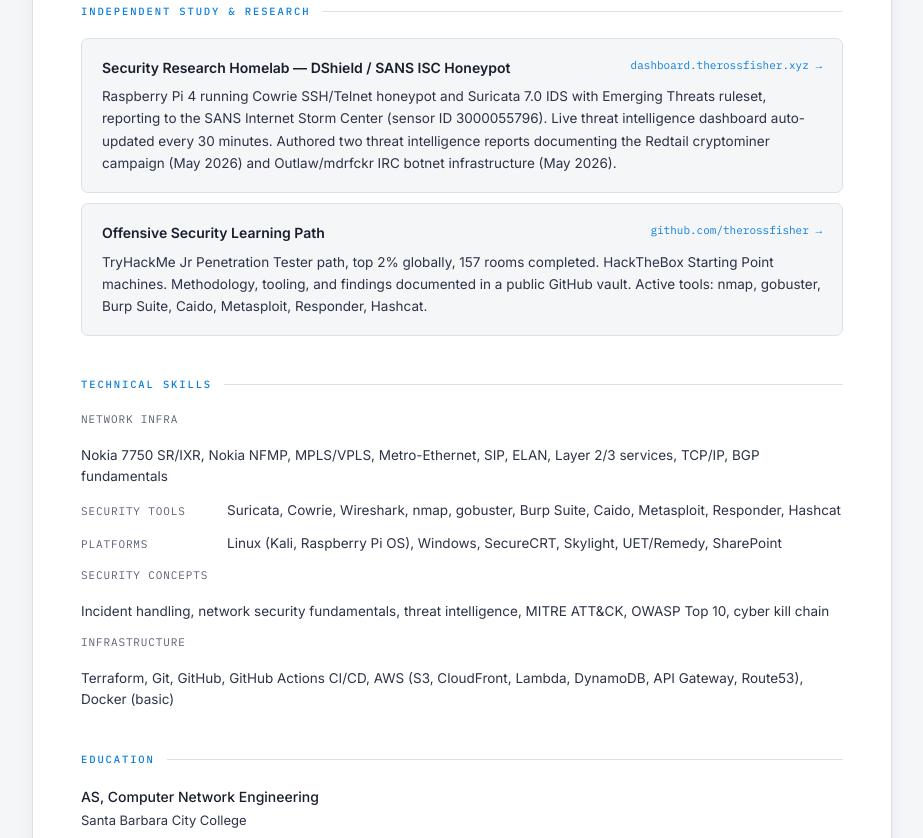
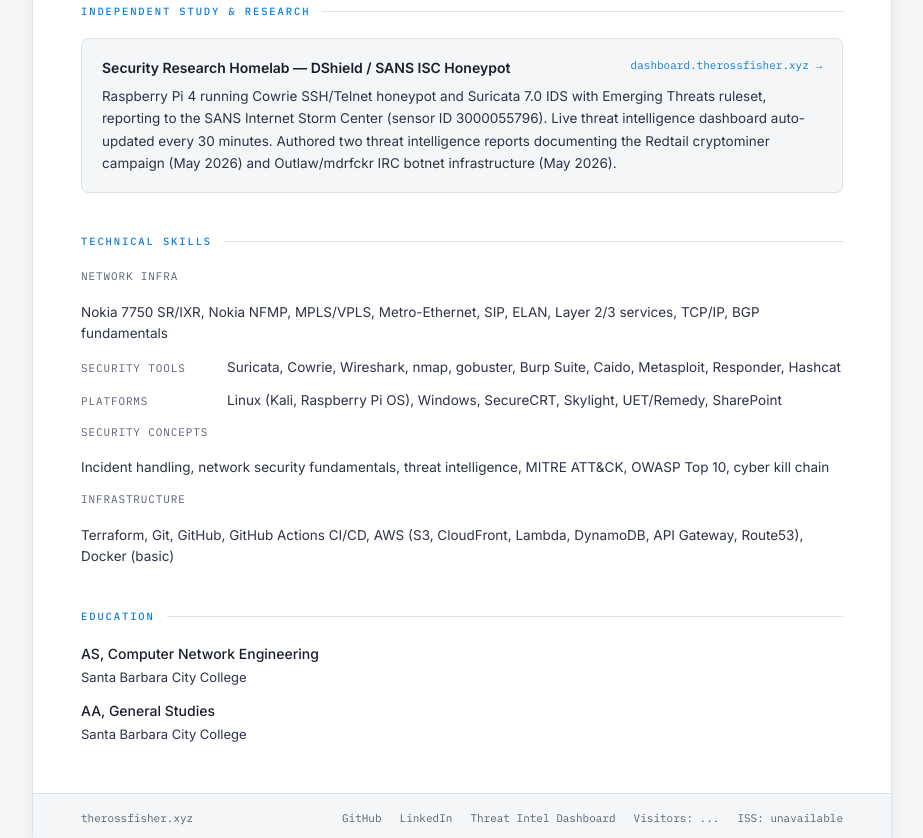
Before and after one commit to therossfisher/therossfisher-resume-frontend, a plain HTML site: page resume/index.html in a window 1280 px wide. Shown: the part 1907-2745 px from the top of the page, without its empty margins (178-1101 px from the left). Drawn offline with Linux system fonts and the light colour scheme; no server answers.

Commit message:
updating projects section

```diff
--- a/resume/index.html
+++ b/resume/index.html
@@ -532,18 +532,6 @@
         </p>
       </div>
 
-      <div class="study-item">
-        <div class="study-header">
-          <div class="study-name">Offensive Security Learning Path</div>
-          <a class="study-link" href="https://github.com/therossfisher/offensive-security-journey" target="_blank">github.com/therossfisher →</a>
-        </div>
-        <p class="study-desc">
-          TryHackMe Jr Penetration Tester path, top 2% globally, 157 rooms completed. HackTheBox Starting Point
-          machines. Methodology, tooling, and findings documented in a public GitHub vault.
-          Active tools: nmap, gobuster, Burp Suite, Caido, Metasploit, Responder, Hashcat.
-        </p>
-      </div>
-
     </section>
 
     <section class="section">
```
